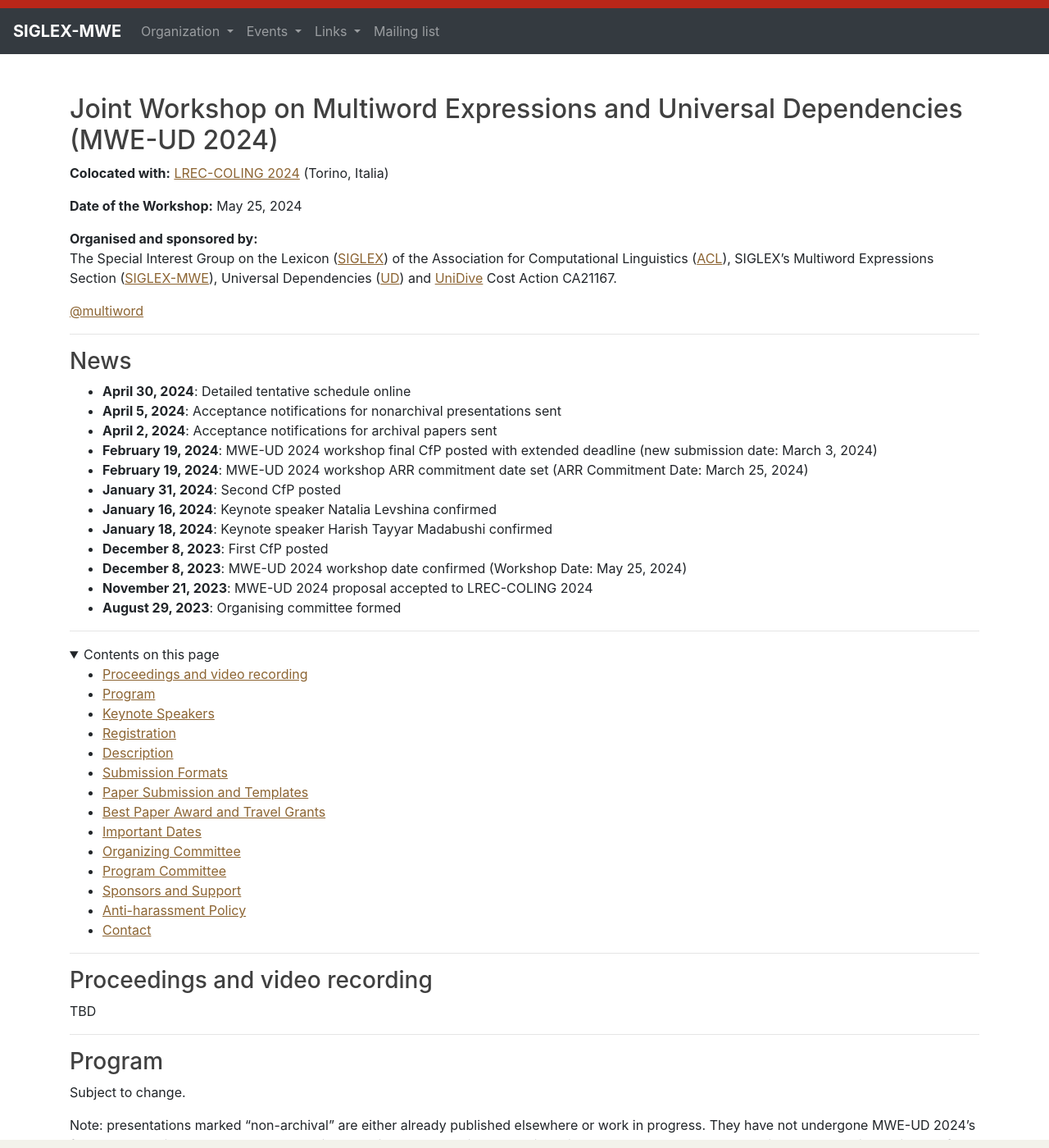
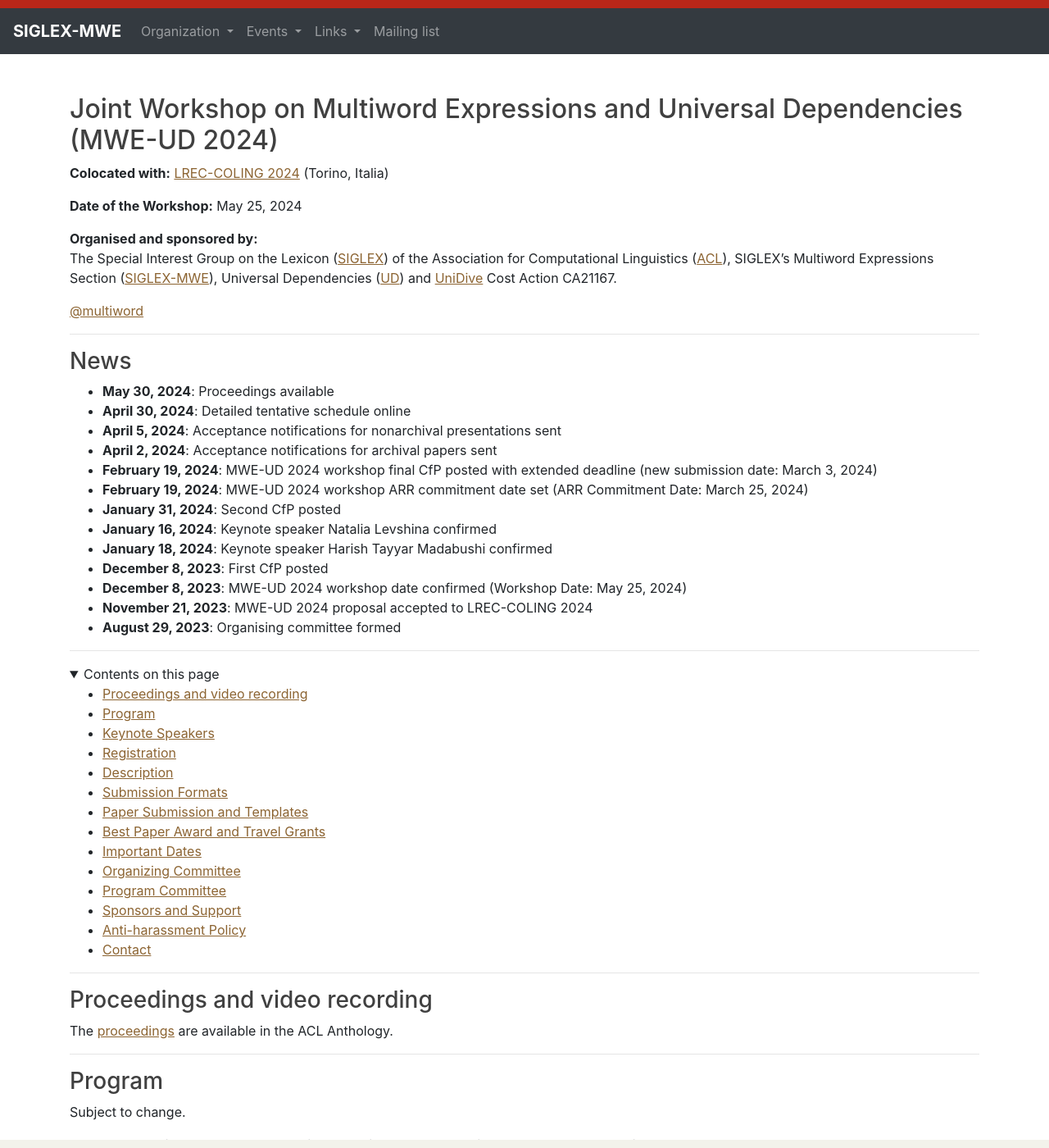
Before and after one commit to multiword/multiword.github.io, a Jekyll site: the page built from mweud2024/index.md, in a window 1280 px wide and 1400 px high. Shown: the whole window at 82% size. Built offline with Jekyll 4.4.1, drawn with Linux system fonts in a browser that asks for light colours; comment, search, counter and statistics services are not loaded.

Commit message:
Added link to proceedings

```diff
--- a/mweud2024/index.md
+++ b/mweud2024/index.md
@@ -18,6 +18,7 @@
 
 ### News
 
+* **May 30, 2024**: Proceedings available
 * **April 30, 2024**: Detailed tentative schedule online
 * **April 5, 2024**: Acceptance notifications for nonarchival presentations sent
 * **April 2, 2024**: Acceptance notifications for archival papers sent
@@ -64,7 +65,7 @@
 
 ### <a name="proceedings-video"> Proceedings and video recording </a>
 
-TBD
+The [proceedings](https://aclanthology.org/volumes/2024.mwe-1/) are available in the ACL Anthology.
 
 -----
 
```
